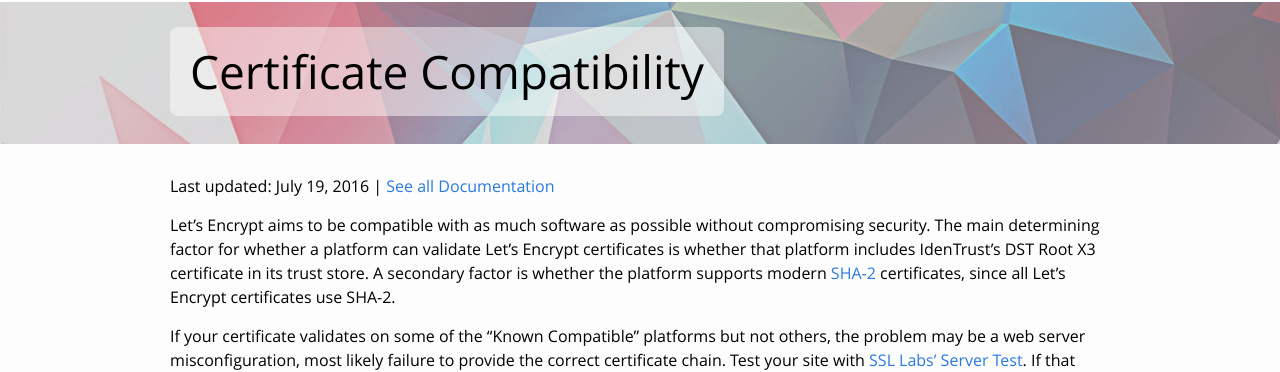
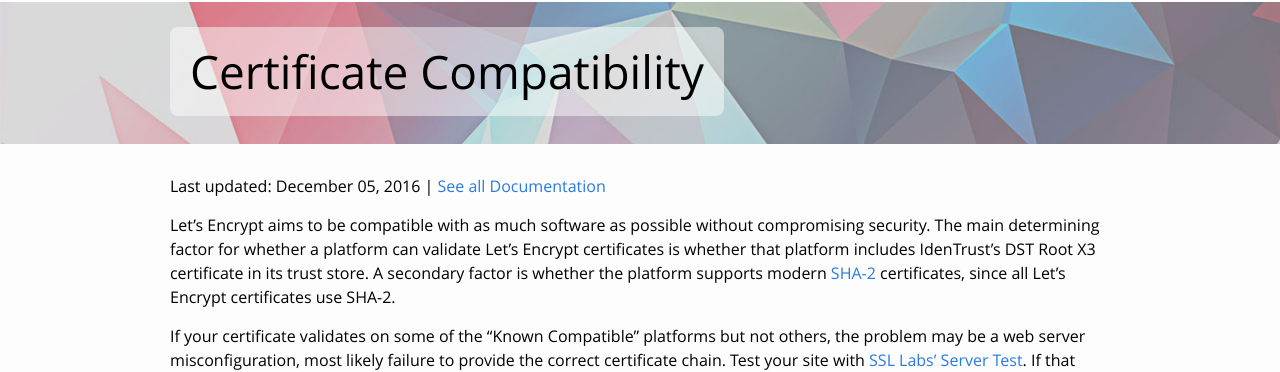
Before and after one commit to snowman1120/website, a Jekyll site: the page built from docs/cert-compat.md, in a window 1280 px wide. Shown: the part 106-478 px from the top of the page. Built offline with Jekyll 4.4.1, drawn with Linux system fonts in a browser that asks for light colours; part of the change alters nothing that is shown.

```diff
--- a/docs/cert-compat.md
+++ b/docs/cert-compat.md
@@ -3,7 +3,7 @@ layout: page
 title: Certificate Compatibility
 permalink: /docs/certificate-compatibility/
 top_graphic: 1
-date: 2016-07-19T00:00
+date: 2016-12-05T00:00
 ---
 
 Last updated: {{ page.date | date: "%B %d, %Y" }} \| [See all Documentation](/docs/)
```
